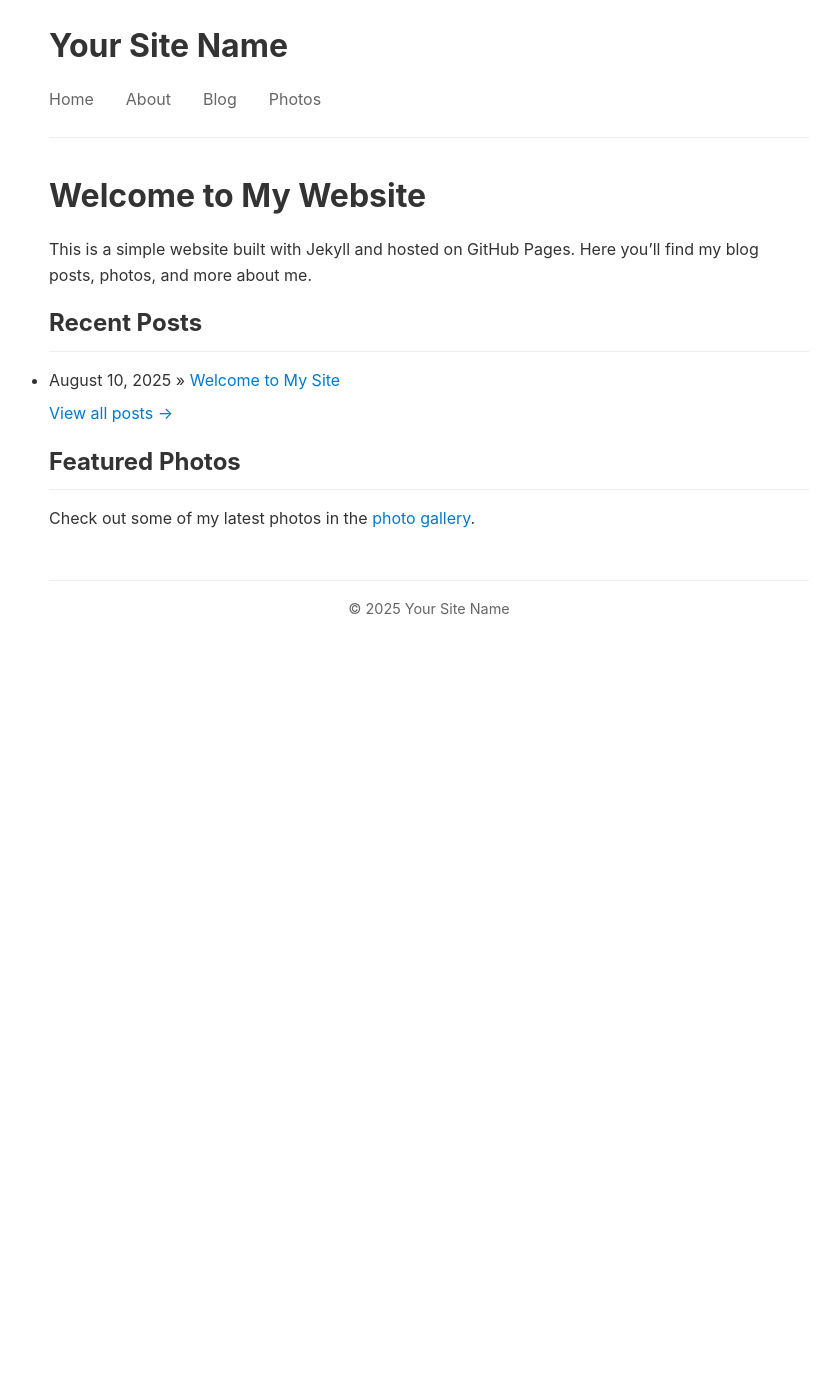
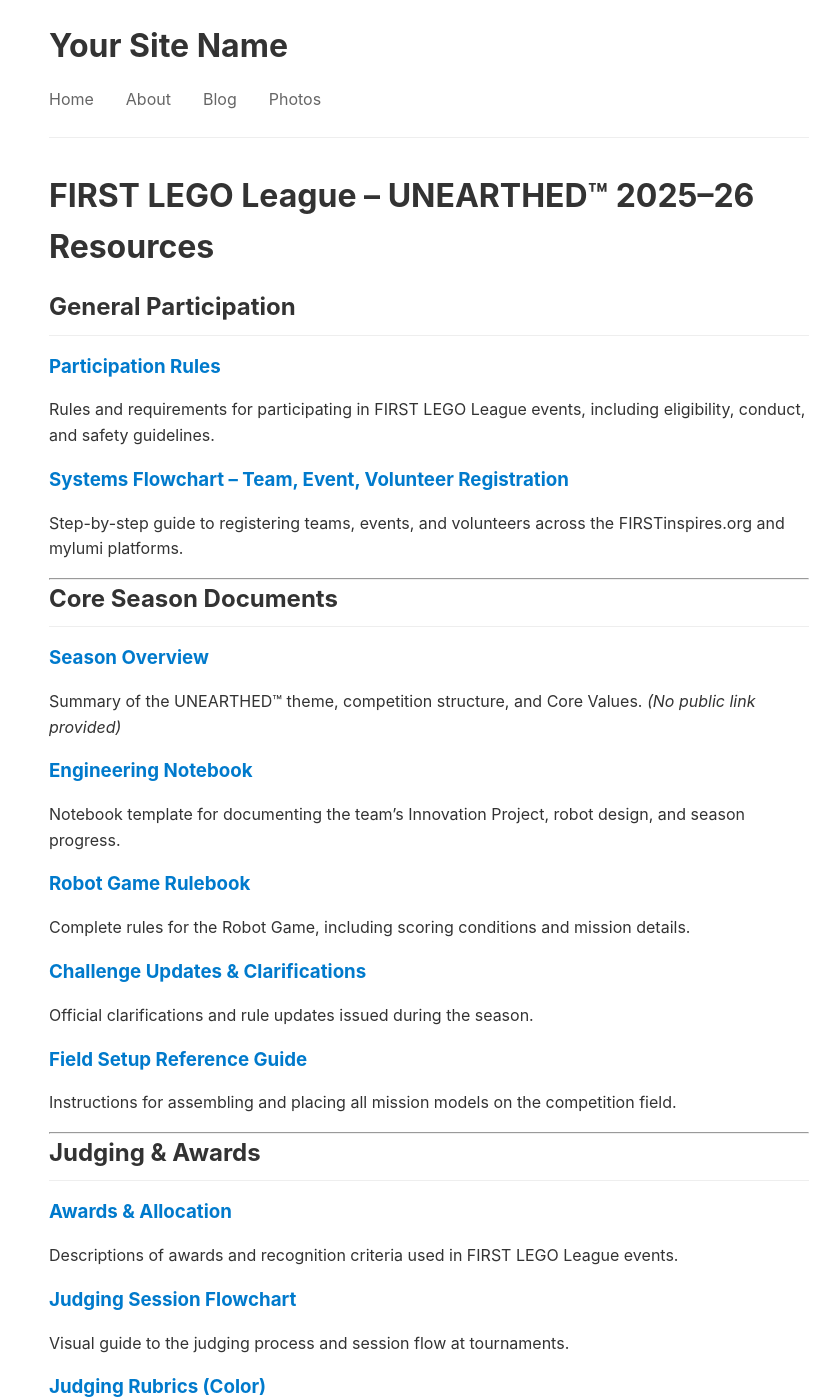
Before and after one commit to steveybaby/fll, a Jekyll site: the page built from index.md, in a window 1280 px wide and 1400 px high. Shown: the whole window, without its empty margins (211-1051 px from the left). Built offline with Jekyll 4.4.1, drawn with Linux system fonts in a browser that asks for light colours; some of the changed text lies outside the part shown.

Commit message:
Update homepage with FLL UNEARTHED 2025-26 resources
- Added comprehensive resource links for General Participation
- Included Core Season Documents section
- Added Judging & Awards information
- Listed Multimedia & Support Materials
- Embedded season videos and preparation content

🤖 Generated with [Claude Code](https://claude.ai/code)

Co-Authored-By: Claude <noreply@anthropic.com>

```diff
--- a/index.md
+++ b/index.md
@@ -3,22 +3,76 @@ layout: default
 title: Home
 ---
 
-# Welcome to My Website
+# FIRST LEGO League – UNEARTHED™ 2025–26 Resources
 
-This is a simple website built with Jekyll and hosted on GitHub Pages. Here you'll find my blog posts, photos, and more about me.
+## General Participation
 
-## Recent Posts
+### [Participation Rules](https://firstinspires.blob.core.windows.net/fll/challenge/2024-25/fll-challenge-submerged-participation-rules.pdf)
+Rules and requirements for participating in FIRST LEGO League events, including eligibility, conduct, and safety guidelines.
 
-<ul>
-{% for post in site.posts limit:5 %}
-  <li>
-    <span>{{ post.date | date: "%B %d, %Y" }}</span> &raquo; <a href="{{ post.url }}">{{ post.title }}</a>
-  </li>
-{% endfor %}
-</ul>
+### [Systems Flowchart – Team, Event, Volunteer Registration](https://drive.google.com/file/d/1fOU9S4MvaMfxEhEQgodrbr0RNduwFCIb/view)
+Step-by-step guide to registering teams, events, and volunteers across the FIRSTinspires.org and mylumi platforms.
 
-[View all posts →](/blog/)
+---
 
-## Featured Photos
+## Core Season Documents
 
-Check out some of my latest photos in the [photo gallery](/photos/).
+### [Season Overview](#)
+Summary of the UNEARTHED™ theme, competition structure, and Core Values. *(No public link provided)*
+
+### [Engineering Notebook](https://firstinspires.blob.core.windows.net/fll/challenge/2025-26/fll-challenge-unearthed-en.pdf)
+Notebook template for documenting the team's Innovation Project, robot design, and season progress.
+
+### [Robot Game Rulebook](https://firstinspires.blob.core.windows.net/fll/challenge/2025-26/fll-challenge-unearthed-rgr.pdf)
+Complete rules for the Robot Game, including scoring conditions and mission details.
+
+### [Challenge Updates & Clarifications](https://firstinspires.blob.core.windows.net/fll/challenge/2025-26/fll-challenge-unearthed-challenge-updates.pdf)
+Official clarifications and rule updates issued during the season.
+
+### [Field Setup Reference Guide](https://firstinspires.blob.core.windows.net/fll/challenge/2025-26/fll-challenge-unearthed-field-setup-reference-guide.pdf)
+Instructions for assembling and placing all mission models on the competition field.
+
+---
+
+## Judging & Awards
+
+### [Awards & Allocation](https://firstinspires.blob.core.windows.net/fll/challenge/2025-26/fll-challenge-unearthed-awards.pdf)
+Descriptions of awards and recognition criteria used in FIRST LEGO League events.
+
+### [Judging Session Flowchart](https://firstinspires.blob.core.windows.net/fll/challenge/2025-26/fll-challenge-unearthed-judging-session-flowchart.pdf)
+Visual guide to the judging process and session flow at tournaments.
+
+### [Judging Rubrics (Color)](https://firstinspires.blob.core.windows.net/fll/challenge/2025-26/fll-challenge-unearthed-rubrics-color.pdf)
+Official judging rubrics for Core Values, Innovation Project, and Robot Design.
+
+### [Official Judging Spreadsheet (Excel Scorer)](https://firstinspires.blob.core.windows.net/fll/challenge/2025-26/fll-challenge-unearthed-excel-scorer.xlsm)
+Excel-based tool for recording and calculating judging results.
+
+---
+
+## Multimedia & Support Materials
+
+### [Multimedia Resources](https://firstinspires.blob.core.windows.net/fll/challenge/2025-26/fll-challenge-unearthed-multimedia-resources.pdf)
+Logos, graphics, and media resources for use in team materials and outreach.
+
+### [Welcome Letter / Certificate Template](https://firstinspires.blob.core.windows.net/fll/challenge/2025-26/fll-challenge-unearthed-welcome-certificate-letter.pptx)
+Customizable welcome letter and certificate template for team members.
+
+---
+
+## Videos
+
+### [Season Reveal Video](https://youtu.be/exWkcUBS0j8?si=iBuccvzflOIHoSUw)
+Official unveiling of the UNEARTHED™ theme and season details.
+
+### [Season Welcome Video](https://youtu.be/PlJ51XUoP-Q)
+An introduction to the season for teams, coaches, and volunteers.
+
+### [Robot Game Missions Video](https://youtu.be/ErDj8myI_Tg)
+Explanation and visual demo of the season's Robot Game missions.
+
+### [Robot Game Missions Video (MP4 Download)](https://firstinspires.blob.core.windows.net/fll/challenge/2025-26/fll-challenge-unearthed-robot-game-missions-video.mp4)
+Downloadable version of the Robot Game missions video.
+
+### [Preparing for Your Event](https://youtu.be/OTmQigVHNMg)
+Tips and guidance for getting ready for a tournament.
```
